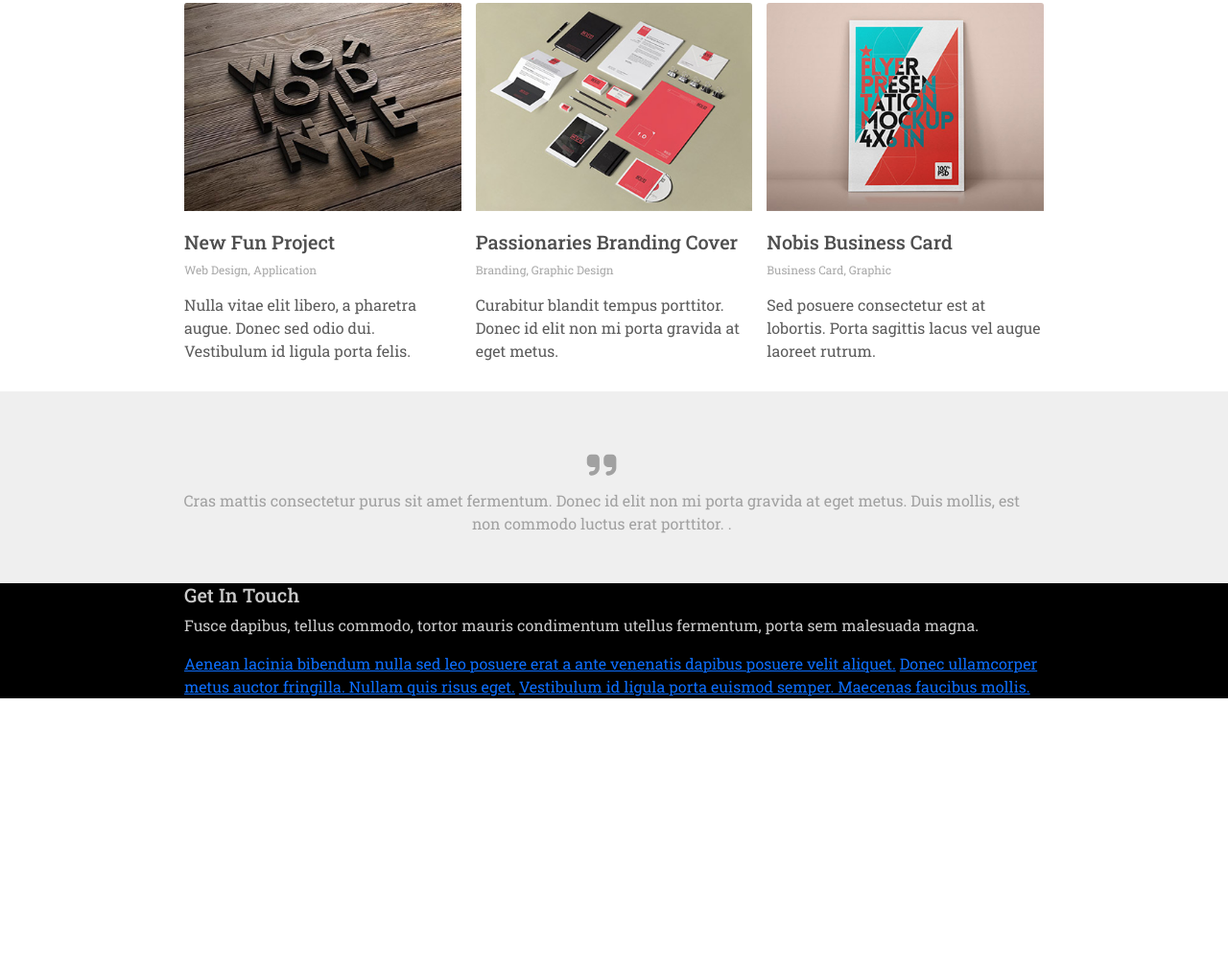
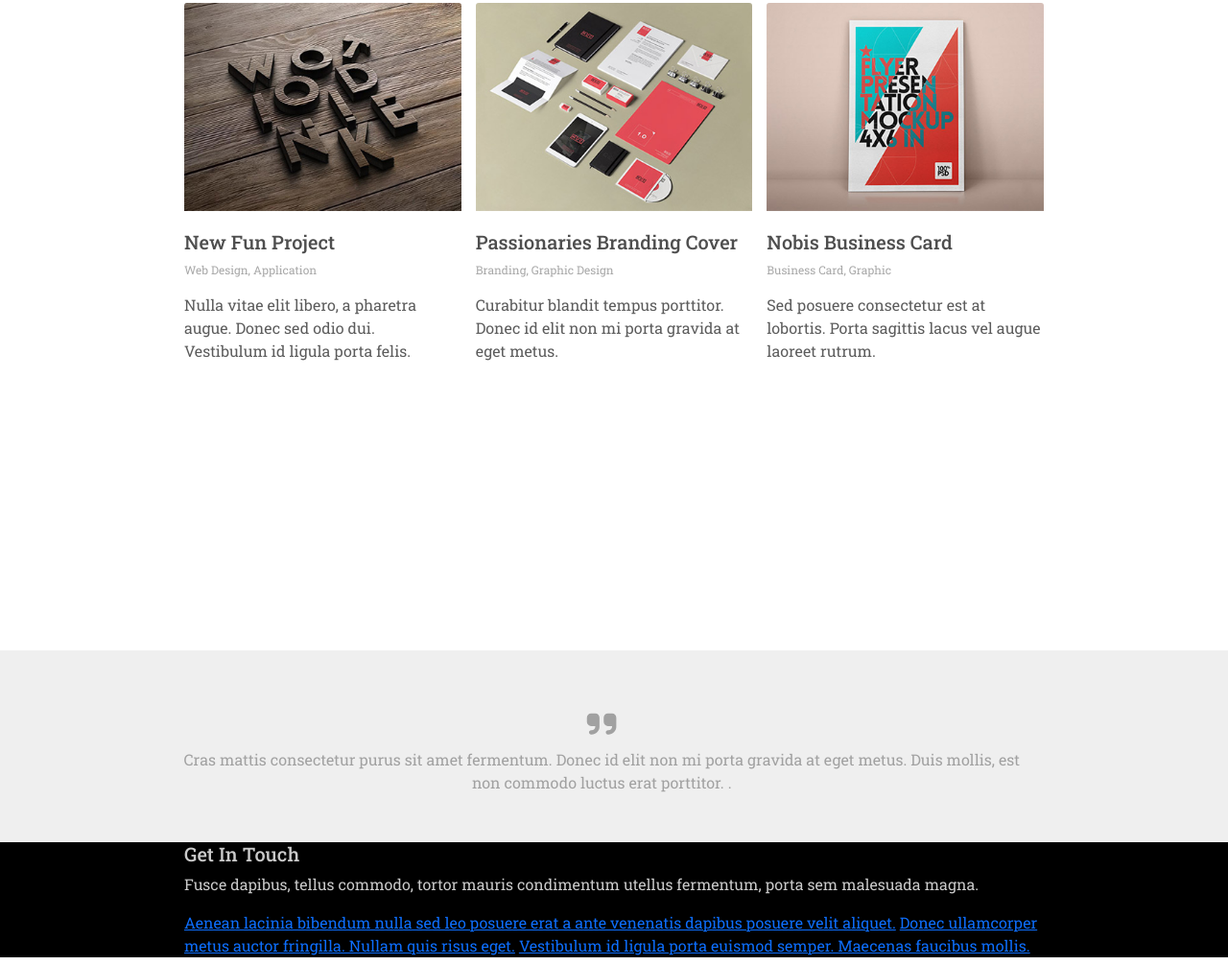
Before and after one commit to mdshahinmolla/project1, a plain HTML site: page index.html in a window 1280 px wide. Shown: the part 1043-2049 px from the top of the page at 96% size. Before the commit the page ends 1779 px from the top, so only its background shows below. Drawn offline with Linux system fonts and the light colour scheme.

Commit message:
Update style.css

```diff
--- a/assets/css/style.css
+++ b/assets/css/style.css
@@ -190,7 +190,7 @@
   border: none !important;
 }
 .card-body{
-  padding: 20px 0 30px 0;
+  padding: 20px 0 300px 0;
   margin: 0;
 }
 
```
